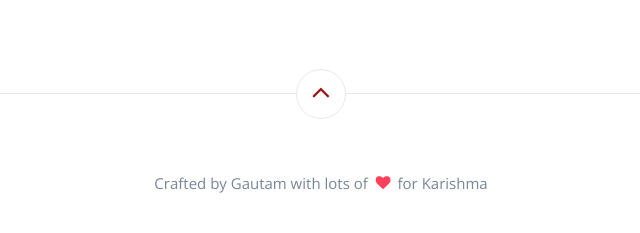
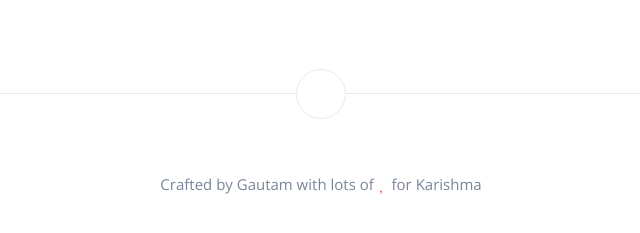
Before and after one commit to ausome197/wedding, a website: page index.html in a window 1280 px wide. Shown: the part 4115-4348 px from the top of the page, 319-959 px from the left. Drawn offline with nearby package versions, Linux system fonts and the light colour scheme; some packages are replaced by stand-ins of ours; a script that the page names is missing; files whose address does not match are found by name.

Commit message:
Fixed awesome font

```diff
--- a/index.html
+++ b/index.html
@@ -375,8 +375,8 @@
     <div class="container">
         <div class="row">
             <div class="col-sm-12 text-center content">
-                <span class="to-top-wrapper"><a href="#top" class="to-top"><i class="fa fa-angle-up"></i></a></span>
-                <p>Crafted by Gautam with lots of <span class="fa fa-heart pulse2"></span> for Karishma</p>
+                <span class="to-top-wrapper"><a href="#top" class="to-top"><i class="fas fa-angle-up"></i></a></span>
+                <p>Crafted by Gautam with lots of <span class="fas fa-heart"></span> for Karishma</p>
             </div>
         </div>
     </div>
```
